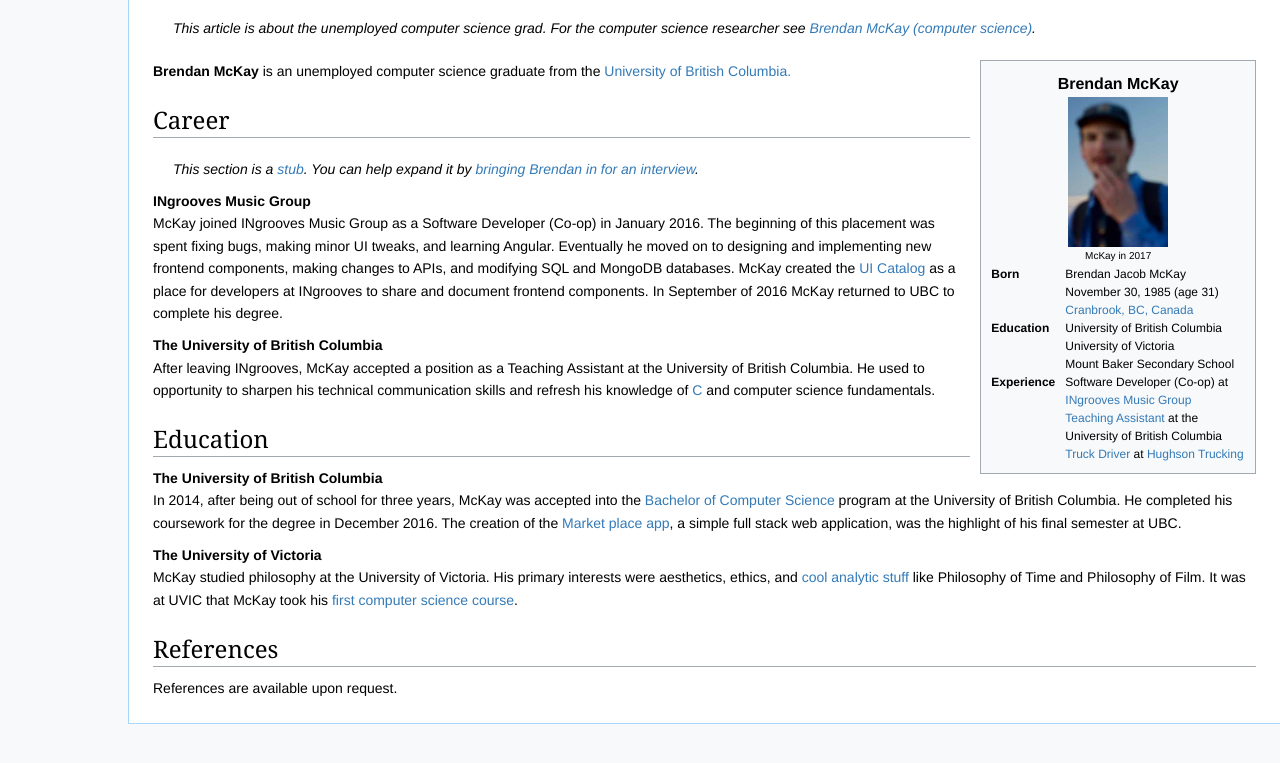
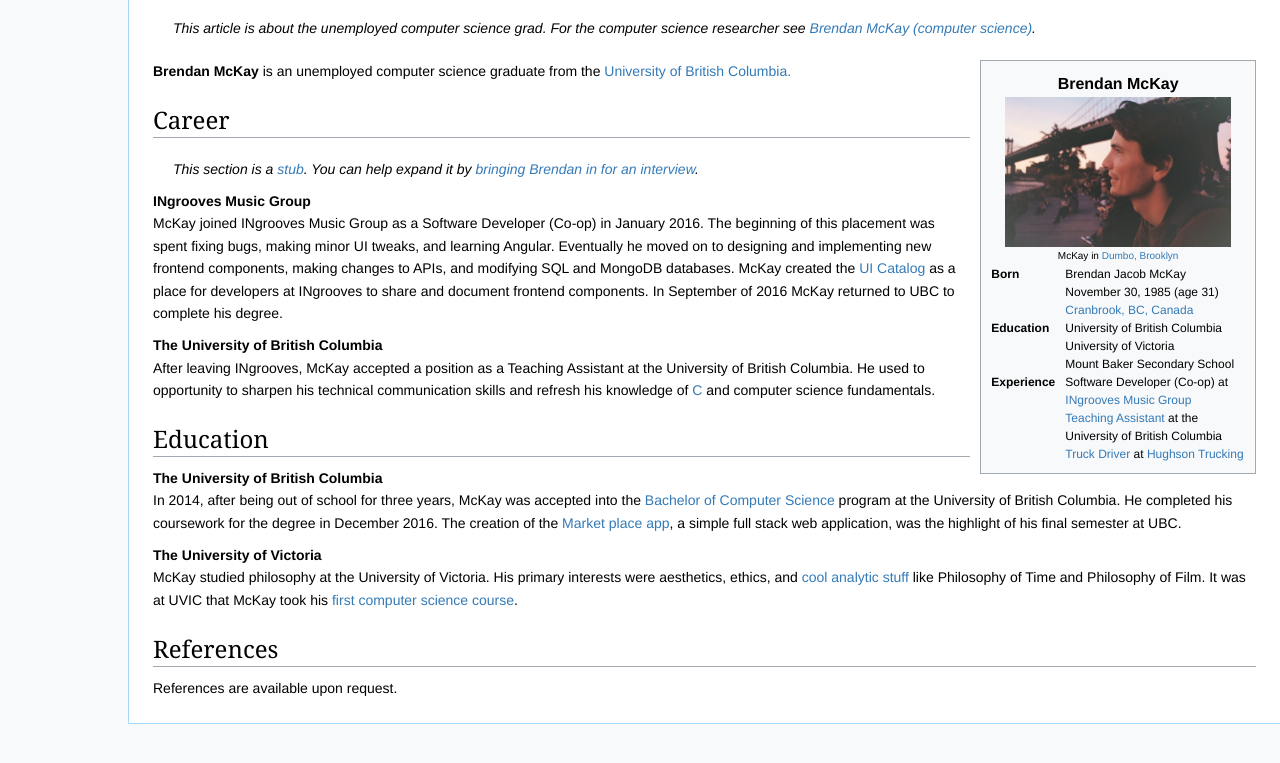
Before and after one commit to brjmc/brjmc.github.io, a plain HTML site: page index.html in a window 1280 px wide. Shown: the part 147-910 px from the top of the page. Drawn offline with nearby package versions, Linux system fonts and the light colour scheme.

Commit message:
update profile pic

```diff
--- a/index.html
+++ b/index.html
@@ -52,9 +52,9 @@
 										<tr>
 											<td colspan="2" class="subtitle">
 												<div class="headshot">
-													<img src="media/blurry.jpg"><br>
+													<img src="media/me.jpg"><br>
 												</div>
-												<span>McKay in 2017</span>
+												<span>McKay in <a href="https://en.wikipedia.org/wiki/Dumbo,_Brooklyn">Dumbo, Brooklyn</a></span>
 											</td>
 										</tr>
 										<tr>
```
Also changed, not shown: media/blurry.jpg (deleted), media/me.jpg (added).
